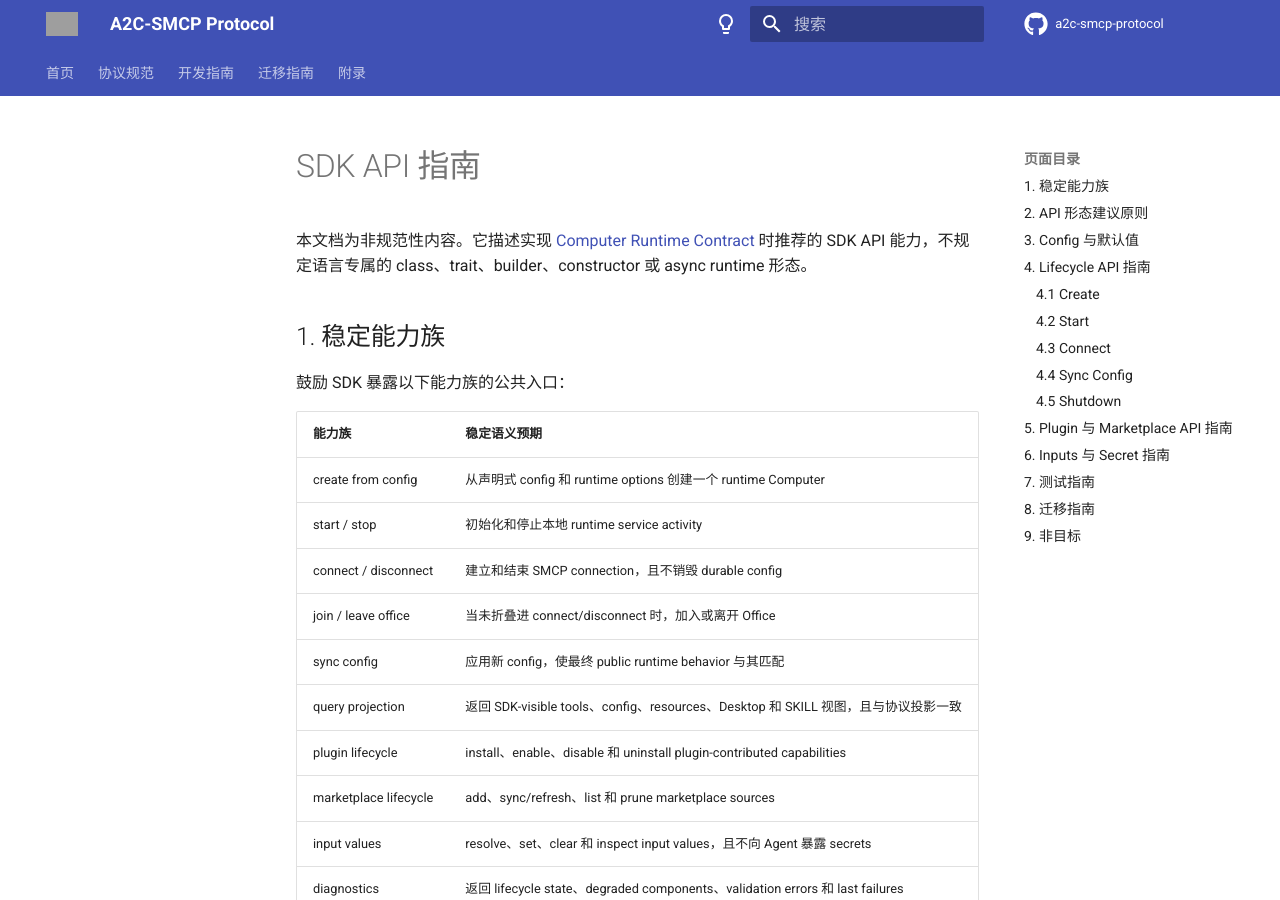
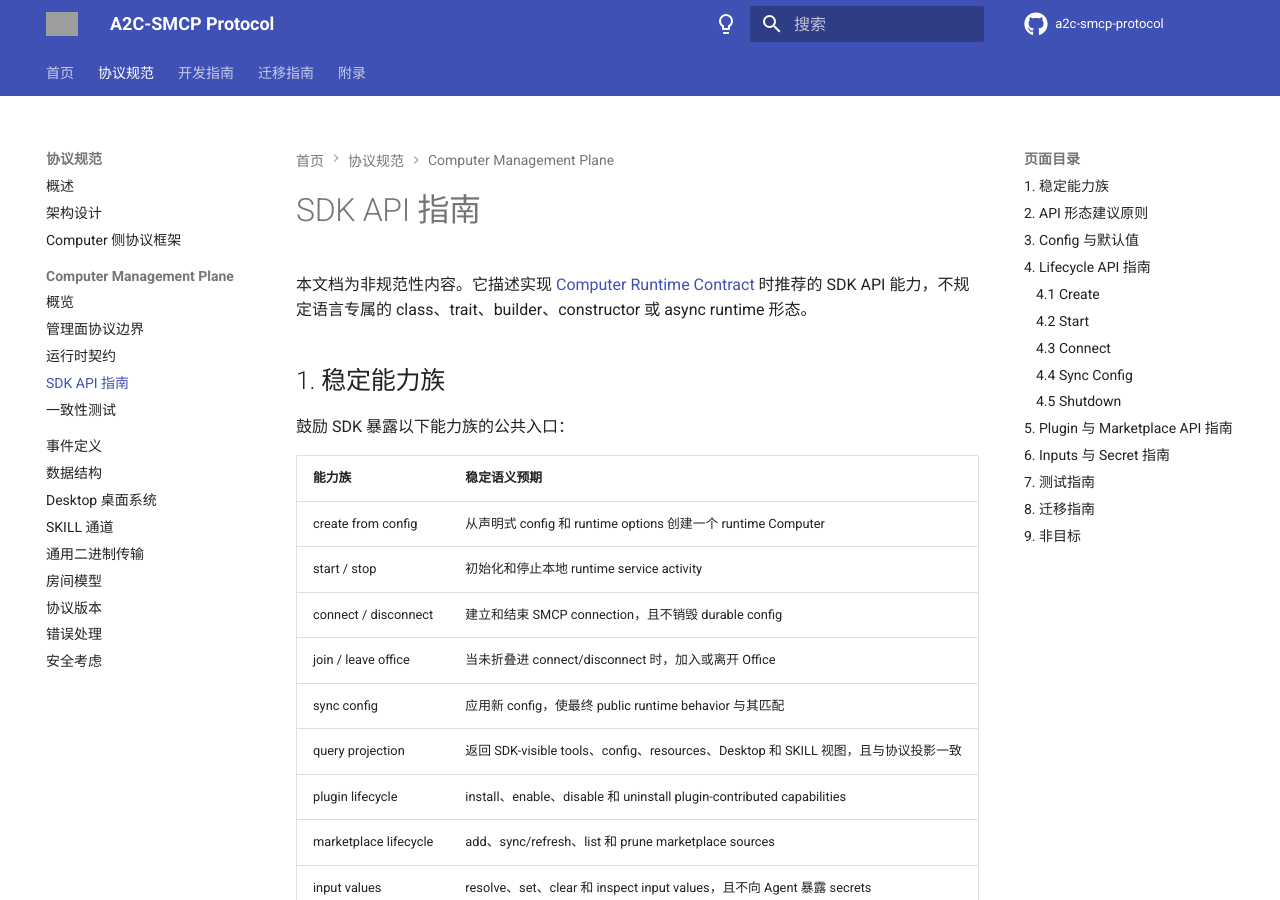
Before and after one commit to A2C-SMCP/a2c-smcp-protocol, an MkDocs documentation site: the page built from docs/specification/computer-management/sdk-api-guidance.md, in a window 1280 px wide and 900 px high. Built offline with MkDocs 1.6.1 and Material for MkDocs 9.7.7, drawn with Linux system fonts in a browser that asks for light colours; comment, search, counter and statistics services are not loaded; the version menu is left out; part of the change alters nothing that is shown; grey boxes are pictures that could not be loaded.

Commit message:
fix(docs): correct computer-management nav to actual files (unbreak strict mkdocs build)
PR #9 nav listed a planned granular page split (lifecycle/connection/mcp-server/…)
that was never created; the actual pages are protocol/runtime-contract/sdk-api-guidance/
conformance-tests. 13 nav↔file mismatches aborted mkdocs --strict, failing every Pages
deploy since the merge. Nav now matches the real files; strict build passes.

Co-Authored-By: Claude Opus 4.8 (1M context) <noreply@anthropic.com>

```diff
--- a/mkdocs.yml
+++ b/mkdocs.yml
@@ -110,18 +110,10 @@ nav:
       - Computer 侧协议框架: specification/computer.md
       - Computer Management Plane:
           - 概览: specification/computer-management/index.md
-          - Lifecycle: specification/computer-management/lifecycle.md
-          - Connection: specification/computer-management/connection.md
-          - Capability Sources: specification/computer-management/capability-sources.md
-          - MCP Server: specification/computer-management/mcp-server.md
-          - Tool Exposure: specification/computer-management/tool-exposure.md
-          - SKILL Exposure: specification/computer-management/skill-exposure.md
-          - Marketplace: specification/computer-management/marketplace.md
-          - Plugin: specification/computer-management/plugin.md
-          - Inputs and Secrets: specification/computer-management/inputs-and-secrets.md
-          - Reconcile and Notifications: specification/computer-management/reconcile-and-notifications.md
-          - Management Errors: specification/computer-management/errors.md
-          - Management Security: specification/computer-management/security.md
+          - 管理面协议边界: specification/computer-management/protocol.md
+          - 运行时契约: specification/computer-management/runtime-contract.md
+          - SDK API 指南: specification/computer-management/sdk-api-guidance.md
+          - 一致性测试: specification/computer-management/conformance-tests.md
       - 事件定义: specification/events.md
       - 数据结构: specification/data-structures.md
       - Desktop 桌面系统: specification/desktop.md
```
